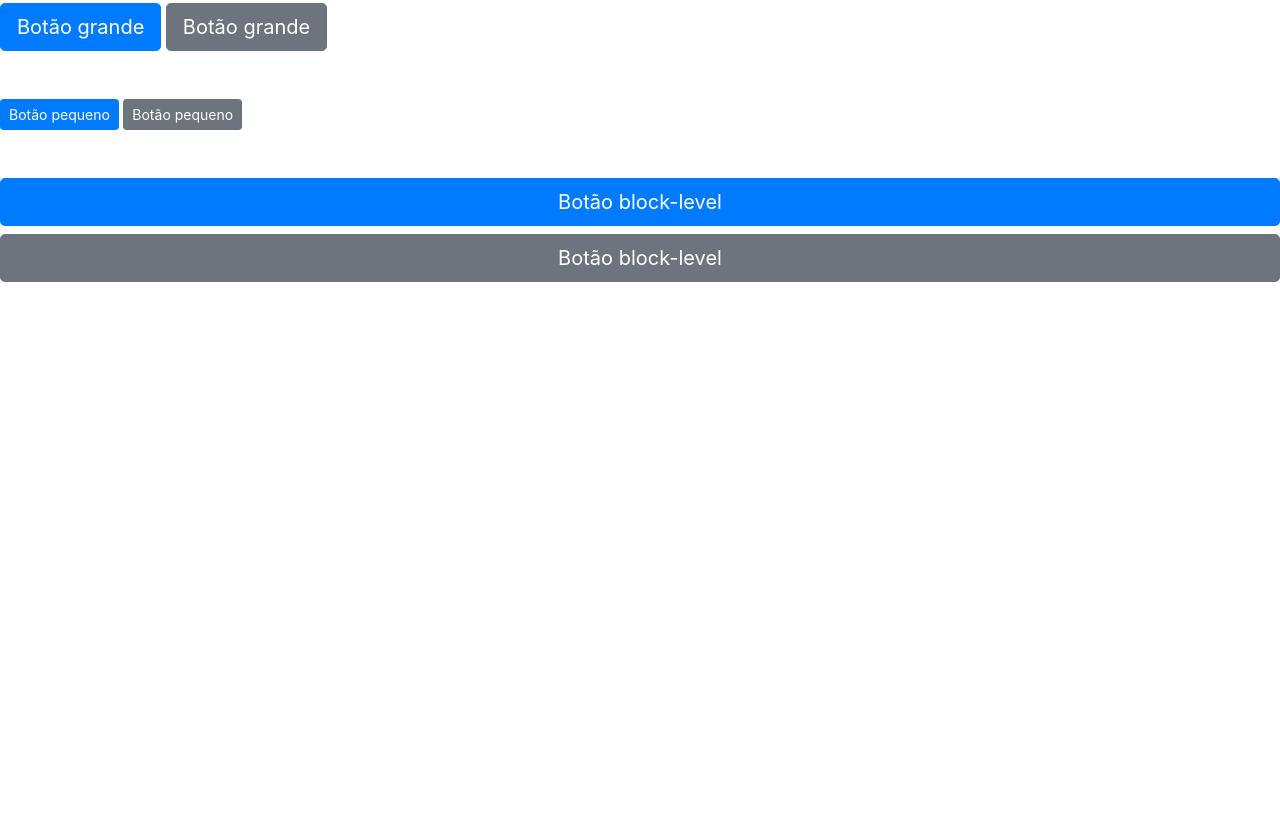
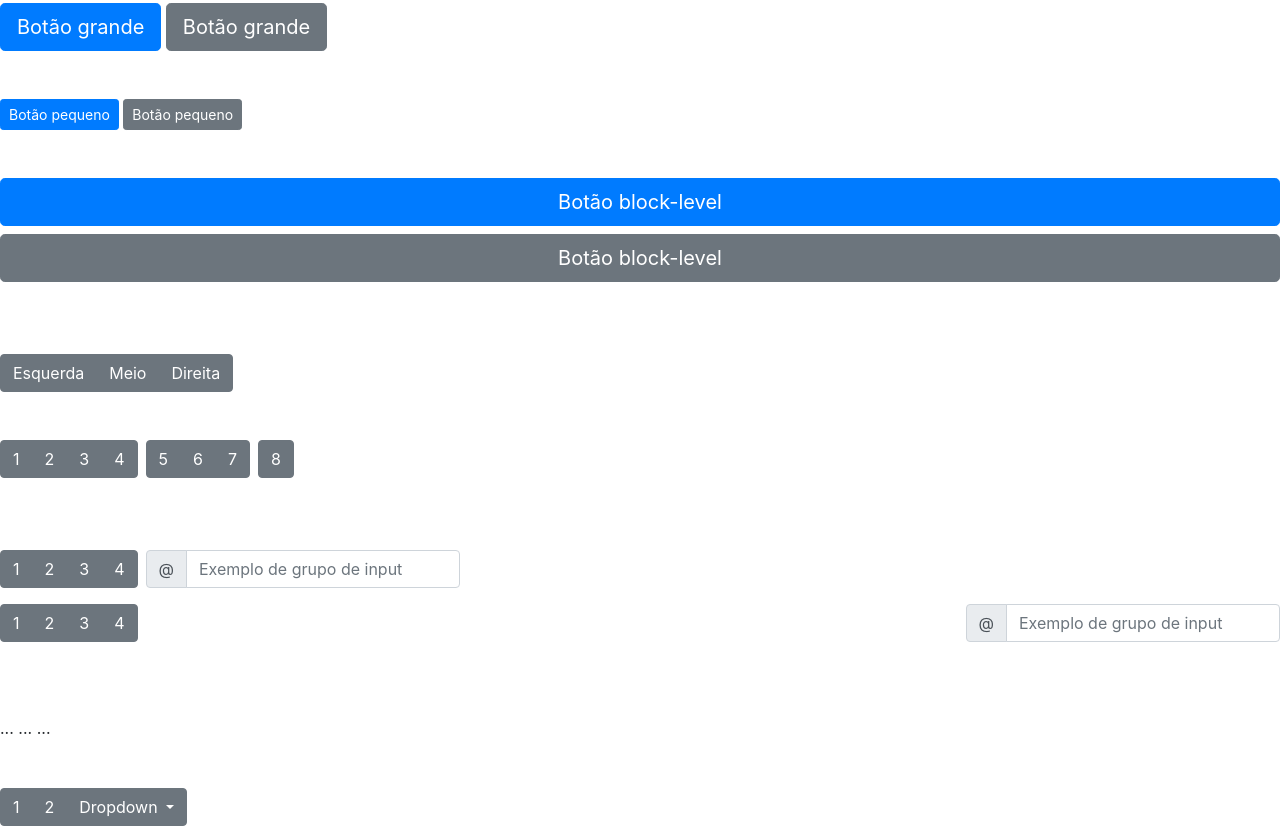
Before and after one commit to jobsonmedeiros/projetoIGTI, a website: page index.html in a window 1280 px wide. Shown: the part 311-1137 px from the top of the page. Before the commit the page ends 800 px from the top, so only its background shows below. Drawn offline with nearby package versions, Linux system fonts and the light colour scheme.

Commit message:
Adicionando ainda mais botões

```diff
--- a/index.html
+++ b/index.html
@@ -65,7 +65,99 @@
 <button type="button" class="btn btn-primary btn-lg btn-block">Botão block-level</button>
 <button type="button" class="btn btn-secondary btn-lg btn-block">Botão block-level</button>
 
+<br><br><br>
+<!-- Botões em grupo... -->
+<div class="btn-group" role="group" aria-label="Exemplo básico">
+  <button type="button" class="btn btn-secondary">Esquerda</button>
+  <button type="button" class="btn btn-secondary">Meio</button>
+  <button type="button" class="btn btn-secondary">Direita</button>
+</div>
 
+<br><br><br>
+<!-- Combine grupos de botões para criar uma toolbar e ter um componente
+  mais complexo. Use classes utilitárias, sempre que precisar, para espaçar grupos,
+  botões e outras coisas. -->
+
+  <div class="btn-toolbar" role="toolbar" aria-label="Toolbar com grupos de botões">
+    <div class="btn-group mr-2" role="group" aria-label="Primeiro grupo">
+      <button type="button" class="btn btn-secondary">1</button>
+      <button type="button" class="btn btn-secondary">2</button>
+      <button type="button" class="btn btn-secondary">3</button>
+      <button type="button" class="btn btn-secondary">4</button>
+    </div>
+    <div class="btn-group mr-2" role="group" aria-label="Segundo grupo">
+      <button type="button" class="btn btn-secondary">5</button>
+      <button type="button" class="btn btn-secondary">6</button>
+      <button type="button" class="btn btn-secondary">7</button>
+    </div>
+    <div class="btn-group" role="group" aria-label="Terceiro grupo">
+      <button type="button" class="btn btn-secondary">8</button>
+    </div>
+  </div>
+
+  <br><br><br>
+<!-- Sinta-se livre para usar uma mistura de grupos de inputs e botões,
+  em suas toolbars. Similar ao exemplo acima, você vai precisar de alguns
+  utilitários para espaçar as coisas, provavelmente. -->
+
+
+  <div class="btn-toolbar mb-3" role="toolbar" aria-label="Toolbar com grupos de botões">
+    <div class="btn-group mr-2" role="group" aria-label="Primeiro grupo">
+      <button type="button" class="btn btn-secondary">1</button>
+      <button type="button" class="btn btn-secondary">2</button>
+      <button type="button" class="btn btn-secondary">3</button>
+      <button type="button" class="btn btn-secondary">4</button>
+    </div>
+    <div class="input-group">
+      <div class="input-group-prepend">
+        <div class="input-group-text" id="btnGroupAddon">@</div>
+      </div>
+      <input type="text" class="form-control" placeholder="Exemplo de grupo de input" aria-label="Exemplo de grupo de input" aria-describedby="btnGroupAddon">
+    </div>
+  </div>
+
+  <div class="btn-toolbar justify-content-between" role="toolbar" aria-label="Toolbar com grupos de botões">
+    <div class="btn-group" role="group" aria-label="Primeiro grupo">
+      <button type="button" class="btn btn-secondary">1</button>
+      <button type="button" class="btn btn-secondary">2</button>
+      <button type="button" class="btn btn-secondary">3</button>
+      <button type="button" class="btn btn-secondary">4</button>
+    </div>
+    <div class="input-group">
+      <div class="input-group-prepend">
+        <div class="input-group-text" id="btnGroupAddon2">@</div>
+      </div>
+      <input type="text" class="form-control" placeholder="Exemplo de grupo de input" aria-label="Exemplo de grupo de input" aria-describedby="btnGroupAddon2">
+    </div>
+  </div>
+
+  <br><br><br>
+  <!-- Invés de aplicar classes para dimensionamento em cada botão de um grupo, basta
+    adicionar .btn-group-* para cada .btn-group, incluindo cada um quando aninhar
+    vários grupos. -->
+
+    <div class="btn-group btn-group-lg" role="group" aria-label="...">...</div>
+<div class="btn-group" role="group" aria-label="...">...</div>
+<div class="btn-group btn-group-sm" role="group" aria-label="...">...</div>
+
+<br><br><br>
+<!-- Coloque um .btn-group dentro de outro .btn-group quando quiser menus dropdowns
+  misturados com vários botões. -->
+
+  <div class="btn-group" role="group" aria-label="Grupo de botões com dropdown aninhado">
+    <button type="button" class="btn btn-secondary">1</button>
+    <button type="button" class="btn btn-secondary">2</button>
+
+    <div class="btn-group" role="group">
+      <button id="btnGroupDrop1" type="button" class="btn btn-secondary dropdown-toggle" data-toggle="dropdown" aria-haspopup="true" aria-expanded="false">
+        Dropdown
+      </button>
+      <div class="dropdown-menu" aria-labelledby="btnGroupDrop1">
+        <a class="dropdown-item" href="#">Link dropdown</a>
+        <a class="dropdown-item" href="#">Link dropdown</a>
+      </div>
+    </div>
+  </div>
 
 </body>
 </html>
```
